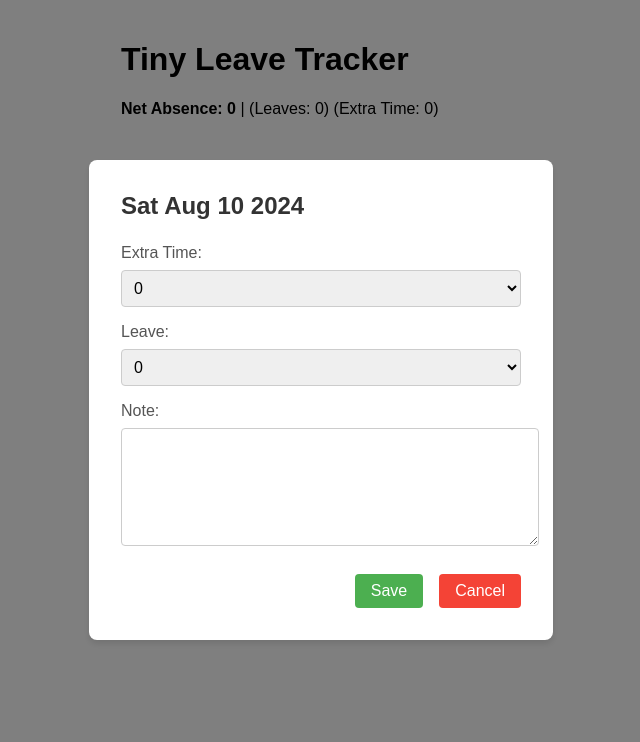
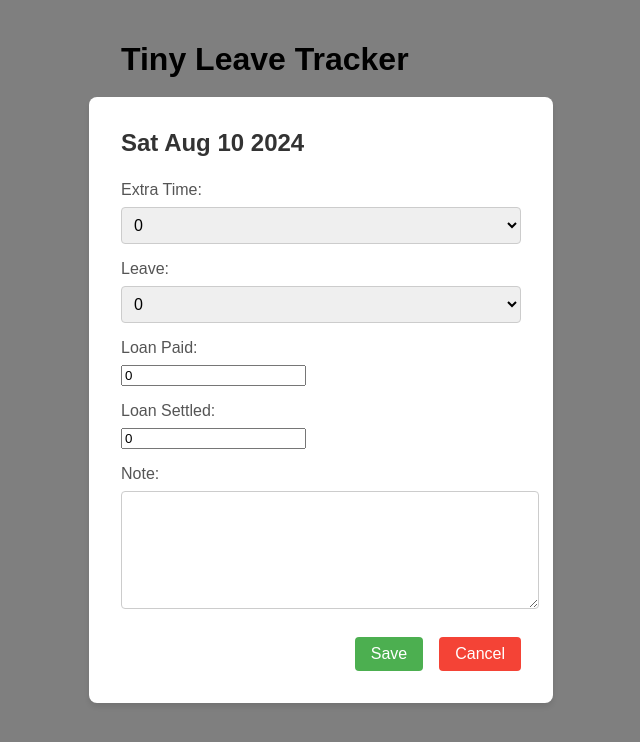
Before and after one commit to mahoriR/tiny-leave-tracker, a React (Create React App) app: page / in a window 1280 px wide. Both pictures are taken after a click on the element "10". Shown: the top 742 px of the page, without its empty margins (319-959 px from the left). Built offline with nearby package versions, Linux system fonts and the light colour scheme; the HTML template or start-up script is replaced by a standard one.

Commit message:
We have added money tracker as well

```diff
--- a/src/App.tsx
+++ b/src/App.tsx
@@ -2,25 +2,32 @@ import React, { useState, useEffect } from 'react';
 import Calendar from './components/Calendar';
 import DayModal from './components/DayModal';
 import MonthSummary from './components/MonthSummary';
-import { DayData, MonthData } from './types';
+import { DayData, MonthData, TotalLoanData } from './types';
 
 function App() {
   const [currentDate, setCurrentDate] = useState(new Date());
   const [selectedDate, setSelectedDate] = useState<Date | null>(null);
-  const [monthData, setMonthData] = useState<MonthData>({});
+  const [monthData, setMonthData] = useState<MonthData>(() => {
+    const storedData = localStorage.getItem('leaveTrackerData');
+    if (storedData) {
+      const parsedData = JSON.parse(storedData);
+      return parsedData.monthData;
+    }
+    const currentMonthKey = `${(new Date().getMonth() + 1).toString().padStart(2, '0')}-${new Date().getFullYear()}`;
+    return { [currentMonthKey]: [] };
+  });
+  const [totalLoanData, setTotalLoanData] = useState<TotalLoanData>(() => {
+    const storedData = localStorage.getItem('leaveTrackerData');
+    if (storedData) {
+      const parsedData = JSON.parse(storedData);
+      return parsedData.totalLoanData;
+    }
+    return { totalPaid: 0, totalSettled: 0 };
+  });
 
   useEffect(() => {
-    const storedData = localStorage.getItem('leaveTrackerData');
-    if (storedData) {
-      setMonthData(JSON.parse(storedData));
-    }
-  }, []);
-
-  useEffect(() => {
-    if (Object.keys(monthData).length > 0) {
-      localStorage.setItem('leaveTrackerData', JSON.stringify(monthData));
-    }
-  }, [monthData]);
+    localStorage.setItem('leaveTrackerData', JSON.stringify({ monthData, totalLoanData }));
+  }, [monthData, totalLoanData]);
 
   const handleDateClick = (date: Date) => {
     setSelectedDate(date);
@@ -45,6 +52,12 @@ function App() {
       }
       return updatedMonthData;
     });
+
+    setTotalLoanData(prevData => ({
+      totalPaid: prevData.totalPaid + data.loanPaid,
+      totalSettled: prevData.totalSettled + data.loanSettled
+    }));
+
     handleCloseModal();
   };
 
@@ -60,7 +73,7 @@ function App() {
   return (
     <div className="App">
       <h1>Tiny Leave Tracker</h1>
-      <MonthSummary currentDate={currentDate} monthData={getCurrentMonthData()} />
+      <MonthSummary currentDate={currentDate} monthData={getCurrentMonthData()} totalLoanData={totalLoanData} />
       <Calendar
         currentDate={currentDate}
         monthData={getCurrentMonthData()}
--- a/src/components/Calendar.tsx
+++ b/src/components/Calendar.tsx
@@ -15,8 +15,8 @@ function Calendar({ currentDate, monthData, onDateClick, onMonthChange }: Calend
   const days = Array.from({ length: daysInMonth }, (_, i) => i + 1);
   const emptyDays = Array.from({ length: firstDayOfMonth }, (_, i) => null);
 
-  const renderDay = (day: number | null) => {
-    if (day === null) return <div key={`empty-${day}`} className="calendar-day empty" />;
+  const renderDay = (day: number | null, index: number) => {
+    if (day === null) return <div key={`empty-${index}`} className="calendar-day empty" />;
 
     const dayData = monthData.find(d => d.day === day);
     const date = new Date(currentDate.getFullYear(), currentDate.getMonth(), day);
@@ -25,7 +25,7 @@ function Calendar({ currentDate, monthData, onDateClick, onMonthChange }: Calend
 
     return (
       <div
-        key={day}
+        key={`day-${day}`}
         className={`calendar-day ${isToday ? 'today' : ''} ${isSunday ? 'sunday' : ''}`}
         onClick={() => onDateClick(date)}
       >
@@ -34,7 +34,9 @@ function Calendar({ currentDate, monthData, onDateClick, onMonthChange }: Calend
           <div className="day-summary">
             {dayData.leave > 0 && <span className="leave">•</span>}
             {dayData.extraTime > 0 && <span className="extra-time">•</span>}
-            {dayData.leave <= 0 && dayData.extraTime <= 0 && dayData.note && <span className="note">✎</span>}
+            {dayData.loanPaid > 0 && <span className="loan-coin">L</span>}
+            {dayData.loanSettled > 0 && <span className="settlement-coin">S</span>}
+            {dayData.leave <= 0 && dayData.extraTime <= 0 && dayData.loanPaid <= 0 && dayData.loanSettled <= 0 && dayData.note && <span className="note">✎</span>}
           </div>
         )}
       </div>
@@ -49,11 +51,11 @@ function Calendar({ currentDate, monthData, onDateClick, onMonthChange }: Calend
         <button onClick={() => onMonthChange(new Date(currentDate.getFullYear(), currentDate.getMonth() + 1, 1))}>&gt;</button>
       </div>
       <div className="calendar-grid">
-        {['S', 'M', 'T', 'W', 'T', 'F', 'S'].map(day => (
-          <div key={day} className="calendar-day weekday">{day}</div>
+        {['S', 'M', 'T', 'W', 'T', 'F', 'S'].map((day, index) => (
+          <div key={`weekday-${index}`} className="calendar-day weekday">{day}</div>
         ))}
-        {emptyDays.map(renderDay)}
-        {days.map(renderDay)}
+        {emptyDays.map((_, index) => renderDay(null, index))}
+        {days.map((day) => renderDay(day, day))}
       </div>
     </div>
   );
--- a/src/components/DayModal.tsx
+++ b/src/components/DayModal.tsx
@@ -13,9 +13,11 @@ function DayModal({ date, data, onClose, onSave }: DayModalProps) {
   const [extraTime, setExtraTime] = useState(data?.extraTime || 0);
   const [leave, setLeave] = useState(data?.leave || 0);
   const [note, setNote] = useState(data?.note || '');
+  const [loanPaid, setLoanPaid] = useState(data?.loanPaid || 0);
+  const [loanSettled, setLoanSettled] = useState(data?.loanSettled || 0);
 
   const handleSave = () => {
-    onSave(date, { day: date.getDate(), extraTime, leave, note });
+    onSave(date, { day: date.getDate(), extraTime, leave, note, loanPaid, loanSettled });
   };
 
   return (
@@ -49,6 +51,26 @@ function DayModal({ date, data, onClose, onSave }: DayModalProps) {
           </select>
         </div>
         <div className={styles.formGroup}>
+          <label htmlFor="loanPaid">Loan Paid:</label>
+          <input
+            type="number"
+            id="loanPaid"
+            value={loanPaid}
+            onChange={(e) => setLoanPaid(Number(e.target.value))}
+            className={styles.input}
+          />
+        </div>
+        <div className={styles.formGroup}>
+          <label htmlFor="loanSettled">Loan Settled:</label>
+          <input
+            type="number"
+            id="loanSettled"
+            value={loanSettled}
+            onChange={(e) => setLoanSettled(Number(e.target.value))}
+            className={styles.input}
+          />
+        </div>
+        <div className={styles.formGroup}>
           <label htmlFor="note">Note:</label>
           <textarea
             id="note"
--- /dev/null
+++ b/src/components/MonthSummary.module.css
@@ -0,0 +1,31 @@
+.monthSummary {
+  display: flex;
+  justify-content: space-between;
+  margin-bottom: 20px;
+  gap: 20px;
+
+}
+
+.card {
+  background-color: #f5f5f5;
+  border-radius: 8px;
+  padding: 16px;
+  width: 48%;
+  box-shadow: 0 2px 4px rgba(0, 0, 0, 0.1);
+}
+
+.card h3 {
+  margin-top: 0;
+  margin-bottom: 12px;
+  font-size: 1.2em;
+  color: #333;
+}
+
+.card p {
+  margin: 8px 0;
+  font-size: 0.9em;
+}
+
+.card p strong {
+  font-weight: 600;
+}
--- a/src/components/MonthSummary.tsx
+++ b/src/components/MonthSummary.tsx
@@ -1,18 +1,31 @@
 import React from 'react';
-import { DayData } from '../types';
+import { DayData, TotalLoanData } from '../types';
+import styles from './MonthSummary.module.css';
 
 interface MonthSummaryProps {
   currentDate: Date;
   monthData: DayData[];
+  totalLoanData: TotalLoanData;
 }
 
-function MonthSummary({ currentDate, monthData }: MonthSummaryProps) {
+function MonthSummary({ currentDate, monthData, totalLoanData }: MonthSummaryProps) {
   const totalLeaves = monthData.reduce((sum, day) => sum + (day.leave || 0), 0);
   const totalExtraTime = monthData.reduce((sum, day) => sum + (day.extraTime || 0), 0);
+  const totalLoanPaid = monthData.reduce((sum, day) => sum + (day.loanPaid || 0), 0);
+  const totalLoanSettled = monthData.reduce((sum, day) => sum + (day.loanSettled || 0), 0);
 
   return (
-    <div className="month-summary">
-      <p><b>Net Absence: {totalLeaves - totalExtraTime} </b>| (Leaves: {totalLeaves}) (Extra Time: {totalExtraTime})</p>
+    <div className={styles.monthSummary}>
+      <div className={styles.card}>
+        <h3>Net Absence:{totalLeaves - totalExtraTime}</h3>
+        <p>Leaves: {totalLeaves}</p>
+        <p>Extra Time: {totalExtraTime}</p>
+      </div>
+      <div className={styles.card}>
+        <h3><strong>Net Loan:</strong> {totalLoanData.totalPaid - totalLoanData.totalSettled}</h3>
+        <p><strong><i>This Month</i></strong></p>
+        <p>Loan: {totalLoanPaid} | Settled: {totalLoanSettled}</p>
+      </div>
     </div>
   );
 }
--- a/src/index.css
+++ b/src/index.css
@@ -90,6 +90,13 @@ body {
   margin-bottom: 20px;
 }
 
+.month-summary-row {
+  display: flex;
+  flex-direction: row;
+  justify-content: space-between;
+  width: 100%;
+}
+
 .calendar-day.today {
   background-color: #e0e0e0;
 }
@@ -97,3 +104,17 @@ body {
 .calendar-day.sunday {
   background-color: #fff3e0;
 }
+
+.loan-coin,
+.settlement-coin {
+  font-size: 0.8em;
+  line-height: 1;
+}
+
+.loan-coin {
+  color: #ff0000;
+}
+
+.settlement-coin {
+  color: #00ff00;
+}
```
Also changed, not shown: src/types.ts (+7 -0 lines), src/App.css (line endings or trailing spaces), src/components/DayModal.module.css (line endings or trailing spaces).
